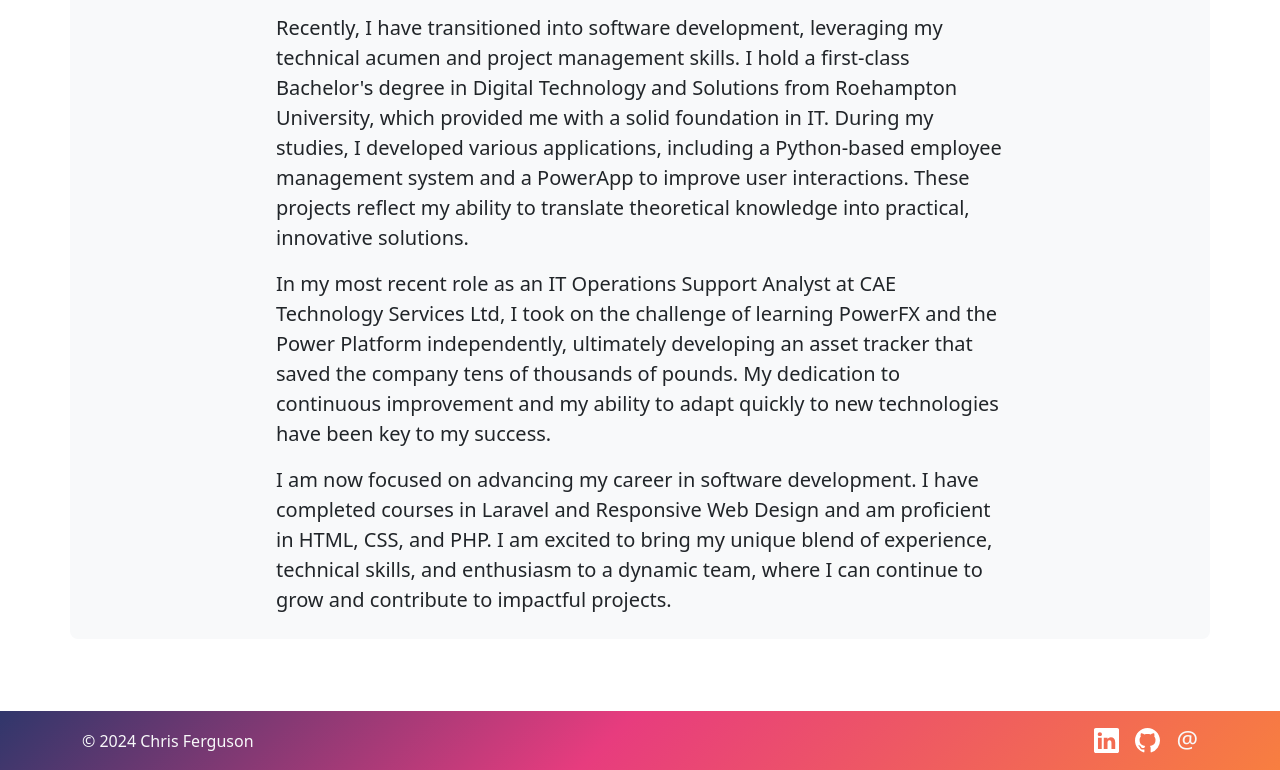
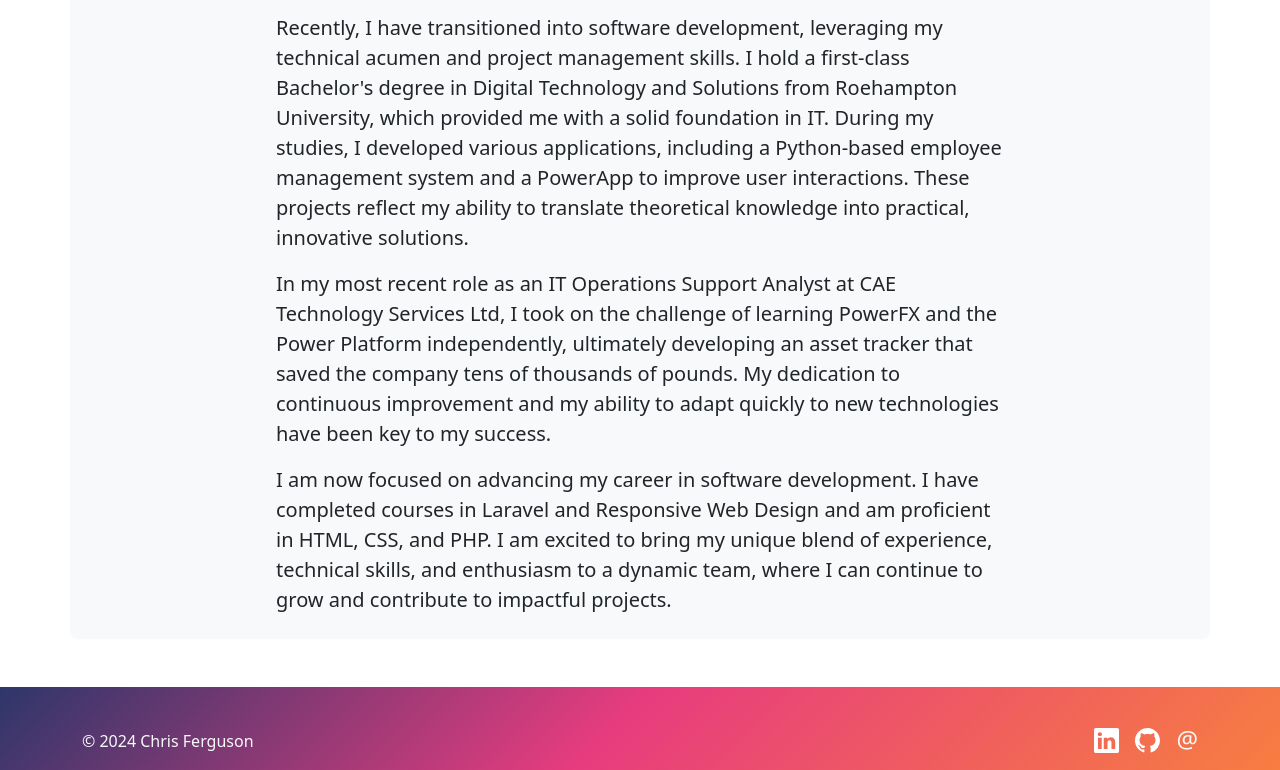
Before and after one commit to GreyWolf-77/Portfolio-Page, a plain HTML site: page public/about.html in a window 1280 px wide. Shown: the part 461-1231 px from the top of the page. Drawn offline with nearby package versions, Linux system fonts and the light colour scheme.

Commit message:
Add files via upload

```diff
--- a/public/about.html
+++ b/public/about.html
@@ -7,7 +7,7 @@
     <link href="https://cdn.jsdelivr.net/npm/bootstrap@5.3.3/dist/css/bootstrap.min.css" rel="stylesheet" integrity="sha384-QWTKZyjpPEjISv5WaRU9OFeRpok6YctnYmDr5pNlyT2bRjXh0JMhjY6hW+ALEwIH" crossorigin="anonymous">
     <link rel="stylesheet" href="../styles.css">
 </head>
-<body>
+<body class="d-flex flex-column min-vh-100">
      <!-- Nav bar -->
  <section id="navbar">
     <div class="container fixed-top ">
@@ -44,7 +44,7 @@
 <!-- Footer -->
 
 
-<section id="footer" class="gradient-background">
+<section id="footer" class="gradient-background mt-auto">
     <div class="container">
         <footer class="d-flex flex-wrap justify-content-between align-items-center py-3 mt-4 ">
           <div class="col-md-4 d-flex align-items-center">
```
